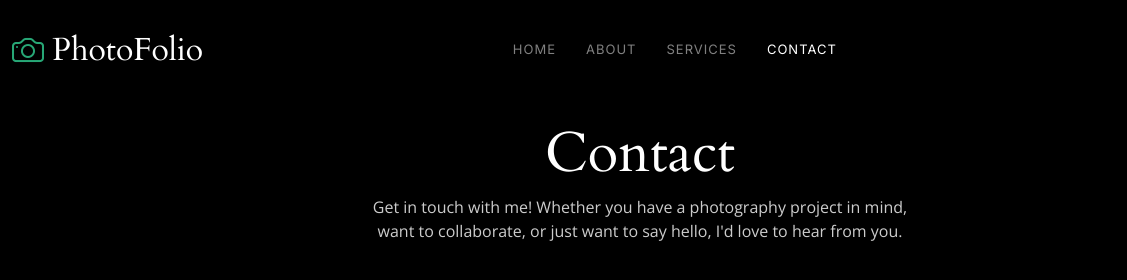
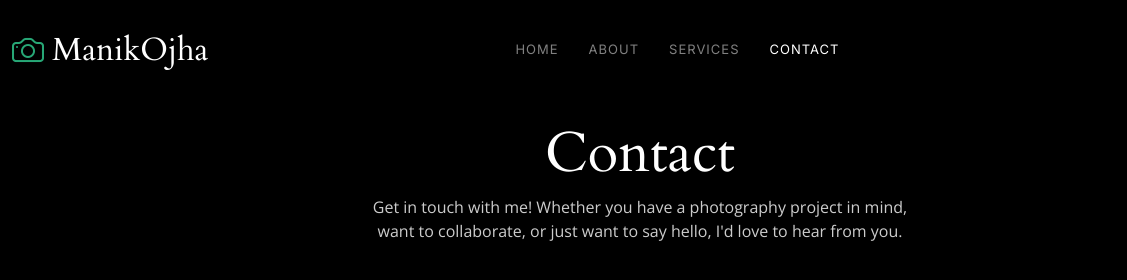
Before and after one commit to AshekurRahman/manikojha, a plain HTML site: page contact.html in a window 1280 px wide. Shown: the top 280 px of the page, 0-1127 px from the left. Drawn offline with nearby package versions, Linux system fonts and the light colour scheme.

Commit message:
update files

```diff
--- a/assets/css/main.css
+++ b/assets/css/main.css
@@ -1,7 +1,7 @@
 /**
-* Template Name: PhotoFolio
+* Template Name: ManikOjha
 * Updated: Jan 29 2024 with Bootstrap v5.3.2
-* Template URL: https://bootstrapmade.com/photofolio-bootstrap-photography-website-template/
+* Template URL: https://bootstrapmade.com/ManikOjha-bootstrap-photography-website-template/
 * Author: BootstrapMade.com
 * License: https://bootstrapmade.com/license/
 */
--- a/assets/js/main.js
+++ b/assets/js/main.js
@@ -1,7 +1,7 @@
 /**
-* Template Name: PhotoFolio
+* Template Name: ManikOjha
 * Updated: Jan 29 2024 with Bootstrap v5.3.2
-* Template URL: https://bootstrapmade.com/photofolio-bootstrap-photography-website-template/
+* Template URL: https://bootstrapmade.com/ManikOjha-bootstrap-photography-website-template/
 * Author: BootstrapMade.com
 * License: https://bootstrapmade.com/license/
 */
--- a/contact.html
+++ b/contact.html
@@ -41,7 +41,7 @@
         <!-- Uncomment the line below if you also wish to use an image logo -->
         <!-- <img src="assets/img/logo.png" alt=""> -->
         <i class="bi bi-camera"></i>
-        <h1>PhotoFolio</h1>
+        <h1>ManikOjha</h1>
       </a>
 
       <nav id="navbar" class="navbar">
@@ -159,7 +159,7 @@
         &copy; Copyright <strong><span>Manik Ojha</span></strong>. All Rights Reserved
       </div>
       <div class="credits">
-        <!-- Purchase the pro version with working PHP/AJAX contact form: https://ashekur.com/photofolio-bootstrap-photography-website-template/ -->
+        <!-- Purchase the pro version with working PHP/AJAX contact form: https://ashekur.com/ManikOjha-bootstrap-photography-website-template/ -->
         Designed by <a href="https://ashekur.com/">Ashekur Rahman</a>
       </div>
     </div>
```
Also changed, not shown: about.html (+1 -1 lines), gallery-single.html (+2 -2 lines), gallery.html (+2 -2 lines), index.html (+1 -1 lines), sample-inner-page.html (+2 -2 lines), services.html (+2 -2 lines), Readme.txt, forms/Readme.txt.
